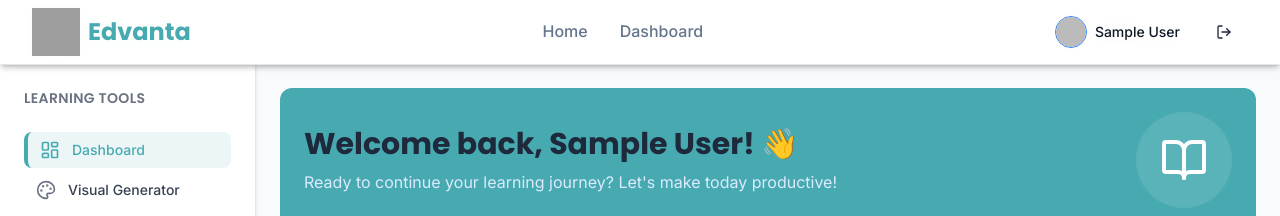
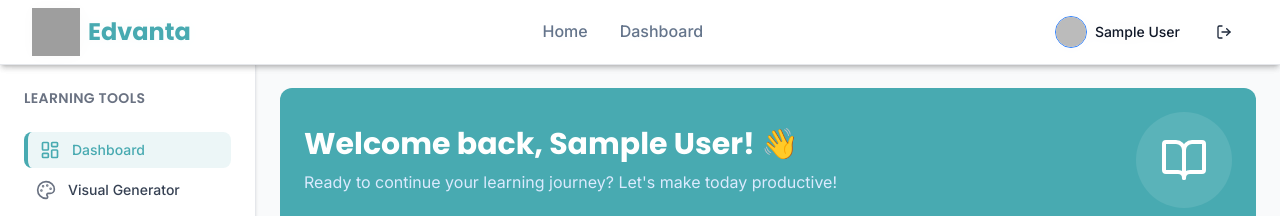
Before and after one commit to parthnarkar/Edvanta, a React (Vite) app in the folder client/: page /dashboard in a window 1280 px wide. Shown: the top 216 px of the page. Built offline with nearby package versions, Linux system fonts and the light colour scheme; no server answers; the database is empty; sample sign-in values are in the browser's storage; grey boxes are pictures that could not be loaded.

Commit message:
text color change

```diff
--- a/client/src/pages/Dashboard.jsx
+++ b/client/src/pages/Dashboard.jsx
@@ -173,7 +173,7 @@
       <div className="bg-primary rounded-xl p-4 sm:p-6 text-white">
         <div className="flex items-center justify-between">
           <div className="flex-1 min-w-0">
-            <h1 className="text-xl sm:text-2xl lg:text-3xl font-bold mb-2">
+            <h1 className="text-xl sm:text-2xl lg:text-3xl font-bold mb-2 text-white">
               Welcome back, {userProfile?.name || user?.displayName || 'Learner'}! 👋
             </h1>
             <p className="text-sm sm:text-base text-blue-100">
```
